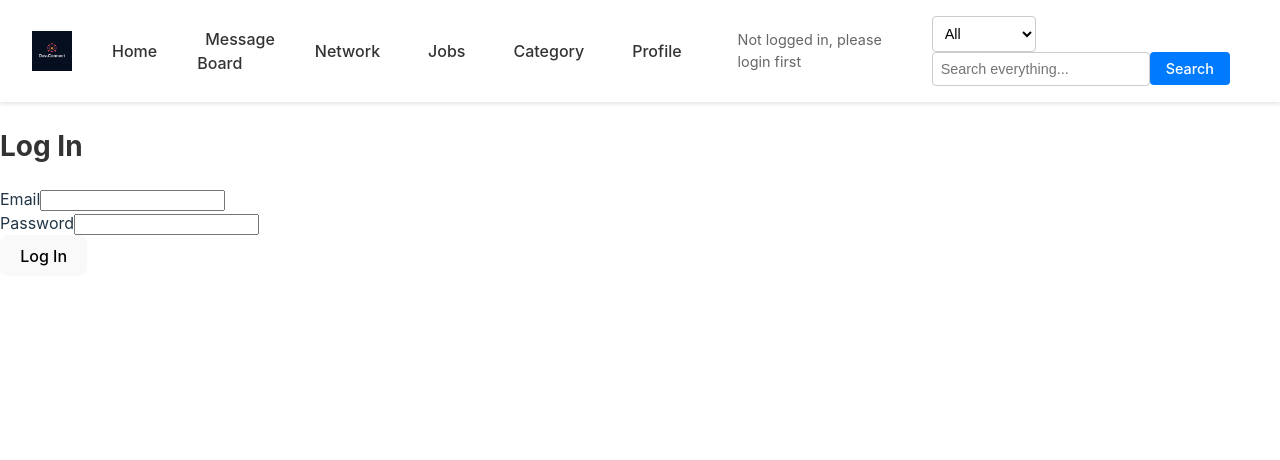
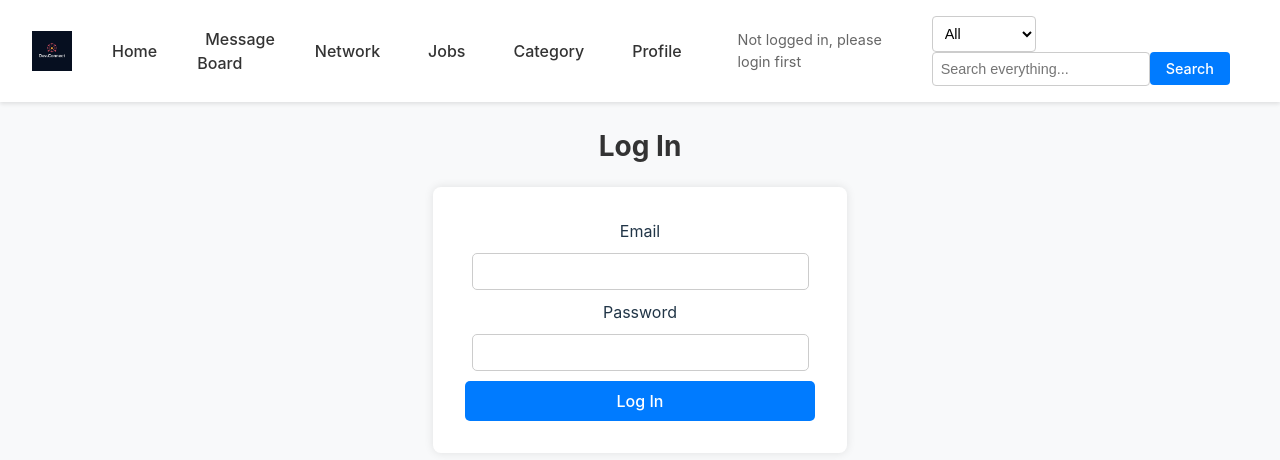
Before and after one commit to ejmaller7/Dev.connect, a React (Vite) app in the folder client/: page /login in a window 1280 px wide. Shown: the top 460 px of the page. Built offline with nearby package versions, Linux system fonts and the light colour scheme.

Commit message:
Login.css & Register.css added for a simple clean look

```diff
--- /dev/null
+++ b/client/src/css/Login.css
@@ -0,0 +1,43 @@
+.login-container {
+    display: flex;
+    flex-direction: column;
+    align-items: center;
+    height: 100vh;
+    background-color: #f8f9fa;
+}
+
+.login-form {
+background: white;
+padding: 2rem;
+border-radius: 8px;
+box-shadow: 0 0 10px rgba(0, 0, 0, 0.1);
+width: 350px;
+text-align: center;
+}
+
+.login-input {
+width: 90%;
+padding: 10px;
+margin: 10px 0;
+border: 1px solid #ccc;
+border-radius: 5px;
+}
+
+.login-button {
+width: 100%;
+padding: 10px;
+background-color: #007bff;
+color: white;
+border: none;
+cursor: pointer;
+border-radius: 5px;
+}
+
+.login-button:hover {
+background-color: #0056b3;
+}
+
+.error {
+color: red;
+font-size: 0.9rem;
+}
--- /dev/null
+++ b/client/src/css/Register.css
@@ -0,0 +1,48 @@
+.register-container {
+display: flex;
+flex-direction: column;
+align-items: center;
+height: 100vh;
+background-color: #f8f9fa;
+}
+
+.register-form {
+background: white;
+padding: 2rem;
+border-radius: 8px;
+box-shadow: 0 0 10px rgba(0, 0, 0, 0.1);
+width: 350px;
+text-align: center;
+}
+
+.register-input {
+width: 90%;
+padding: 10px;
+margin: 10px 0;
+border: 1px solid #ccc;
+border-radius: 5px;
+}
+
+.register-button {
+width: 100%;
+padding: 10px;
+background-color: #007bff;
+color: white;
+border: none;
+cursor: pointer;
+border-radius: 5px;
+}
+
+.register-button:hover {
+background-color: #0056b3;
+}
+
+.error {
+color: red;
+font-size: 0.9rem;
+}
+
+.success {
+color: green;
+font-size: 0.9rem;
+}
--- a/client/src/pages/Login.jsx
+++ b/client/src/pages/Login.jsx
@@ -1,6 +1,7 @@
 import { useState } from 'react';
 import { useNavigate } from 'react-router-dom';
 import { useUser } from '../context/Auth';
+import '../css/Login.css';
 
 const Login = () => {
     const [email, setEmail] = useState('');
@@ -49,14 +50,15 @@ const Login = () => {
     };
 
     return (
-        <div>
+        <div className='login-container'>
             <h2>{user ? `Welcome, ${user.username || 'User'}!` : 'Log In'}</h2>
 
             {!user ? (
-                <form onSubmit={handleLogin}>
+                <form className='login-form' onSubmit={handleLogin}>
                     <div>
                         <label htmlFor="email">Email</label>
                         <input
+                            className='login-input'
                             type="email"
                             id="email"
                             value={email}
@@ -68,6 +70,7 @@ const Login = () => {
                     <div>
                         <label htmlFor="password">Password</label>
                         <input
+                            className='login-input'
                             type="password"
                             id="password"
                             value={password}
@@ -78,7 +81,7 @@ const Login = () => {
 
                     {error && <p className="error">{error}</p>}
 
-                    <button type="submit">Log In</button>
+                    <button className='login-button' type="submit">Log In</button>
                 </form>
             ) : (
                 <p>You are already signed in as {user.username}.</p>
--- a/client/src/pages/Register.jsx
+++ b/client/src/pages/Register.jsx
@@ -1,5 +1,6 @@
 import { useState } from 'react';
 import { useNavigate } from 'react-router-dom';
+import '../css/Register.css';
 
 const Register = () => {
     const [username, setUsername] = useState('');
@@ -61,12 +62,13 @@ const Register = () => {
     };
 
     return (
-        <div>
+        <div className='register-container'>
             <h2>Register</h2>
-            <form onSubmit={handleSubmit}>
+            <form className='register-form' onSubmit={handleSubmit}>
                 <div>
                     <label htmlFor="username">Username</label>
                     <input
+                        className='register-input'
                         type="text"
                         id="username"
                         value={username}
@@ -78,6 +80,7 @@ const Register = () => {
                 <div>
                     <label htmlFor="email">Email</label>
                     <input
+                        className='register-input'
                         type="email"
                         id="email"
                         value={email}
@@ -89,6 +92,7 @@ const Register = () => {
                 <div>
                     <label htmlFor="password">Password</label>
                     <input
+                        className='register-input'
                         type="password"
                         id="password"
                         value={password}
@@ -100,6 +104,7 @@ const Register = () => {
                 <div>
                     <label htmlFor="confirmPassword">Confirm Password</label>
                     <input
+                        className='register-input'
                         type="password"
                         id="confirmPassword"
                         value={confirmPassword}
@@ -111,7 +116,7 @@ const Register = () => {
                 {error && <p className="error">{error}</p>}
                 {success && <p className="success">{success}</p>}
 
-                <button type="submit">Register Account</button>
+                <button className='register-button' type="submit">Register Account</button>
             </form>
         </div>
     );
```
